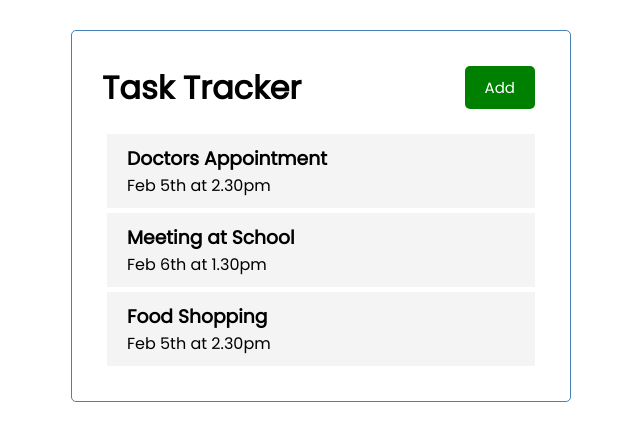
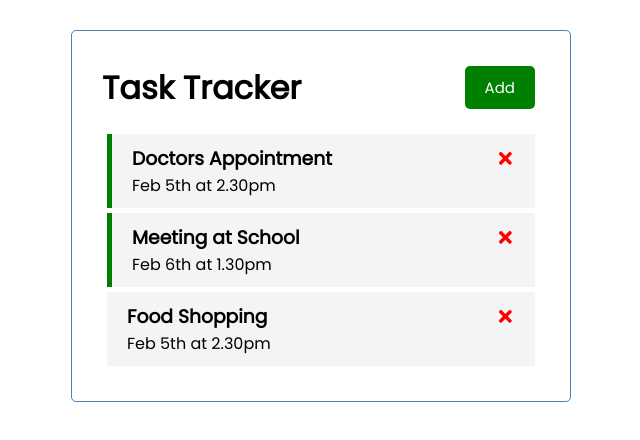
Before and after one commit to Aryamaan23/React-23, a React (Create React App) app in the folder task-tracker/: page / in a window 1280 px wide. Shown: the top 440 px of the page, without its empty margins (319-959 px from the left). Built offline with nearby package versions, Linux system fonts and the light colour scheme.

Commit message:
Toggle Reminder+ConditionalStyling

```diff
--- a/task-tracker/src/App.js
+++ b/task-tracker/src/App.js
@@ -30,6 +30,16 @@
     }
 ]
 )
+ //Delete Task
+ // eslint-disable-next-line
+ const deleteTask=(id)=>{
+   setTasks(tasks.filter((task)=> task.id!==id))
+ }
+
+ //ToggleReminder
+ const toggleReminder=(id)=>{
+   setTasks(tasks.map((task)=> task.id===id? {...task,reminder: !task.reminder} : task))
+ }
 
   // eslint-disable-next-line
   const name='Aryamaan'
@@ -38,7 +48,7 @@
   return (
     <div className="container">
       <Header />
-      <Tasks tasks={tasks} />
+      {tasks.length >0 ? <Tasks tasks={tasks} onDelete={deleteTask} onToggle={toggleReminder} /> : ('No Tasks To Show') }
     </div>
 
   );
--- a/task-tracker/src/components/Task.js
+++ b/task-tracker/src/components/Task.js
@@ -1,8 +1,10 @@
+import {FaTimes} from 'react-icons/fa'
 
-const Task = ({task}) => {
+
+const Task = ({task,onDelete,onToggle}) => {
     return (
-        <div className='task'>
-            <h3>{task.text}</h3>
+        <div className={`task ${task.reminder ? 'reminder' : ''}`} onDoubleClick={()=>onToggle(task.id)}>
+            <h3>{task.text} <FaTimes style={{ color:'red',cursor:'pointer'}} onClick={()=>{onDelete(task.id)}} /></h3>
             <p>{task.day}</p>
 
         </div>
--- a/task-tracker/src/components/Tasks.js
+++ b/task-tracker/src/components/Tasks.js
@@ -1,13 +1,13 @@
 // eslint-disable-next-line
 import Task from './Task'
 
-const Tasks = ({tasks}) => {
+const Tasks = ({tasks,onDelete,onToggle}) => {
     // eslint-disable-next-line
 
     return (
 
         <>
-        {tasks.map((task)=> (<Task key={task.id} task={task} />))}
+        {tasks.map((task)=> (<Task key={task.id} task={task} onDelete={onDelete} onToggle={onToggle}/>))}
 
         </>
     )
```
Also changed, not shown: task-tracker/src/components/AddTask.js (added, +28 -0 lines).
